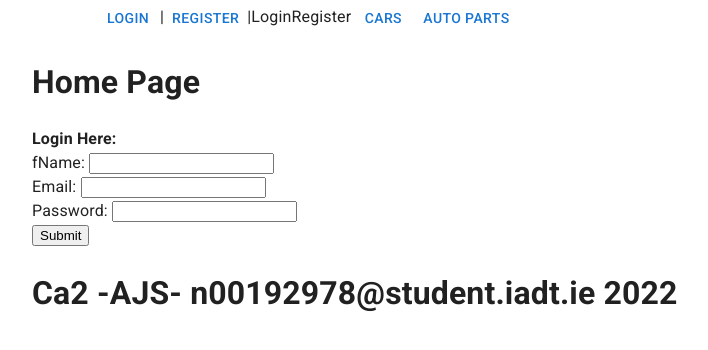
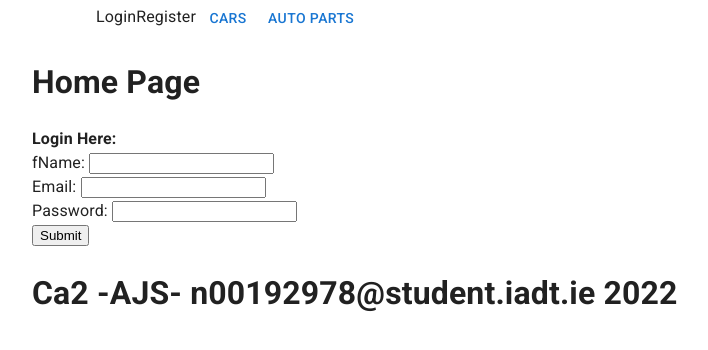
Before and after one commit to Derek-n00192978/AJS_CA2_N00192978-001, a React (Create React App) app: page / in a window 1280 px wide. Shown: the top 350 px of the page, without its empty margins (182-890 px from the left). Built offline with nearby package versions, Linux system fonts and the light colour scheme.

Commit message:
trying login/register again with origional removed

```diff
--- a/src/components/NavBar.js
+++ b/src/components/NavBar.js
@@ -46,8 +46,7 @@ const NavBar = (props) => {
 
             {/* Login and Register Button with logout if authenticated*/}
 
-                    <Button component={Link} to='/login'>Login</Button>|
-                    <Button component={Link} to='/register'>Register</Button>|
+
                     {(props.authenticated) ? (
                         <Button variant="outlined" onClick={login}></Button>
                     ) : "Login"}
```
